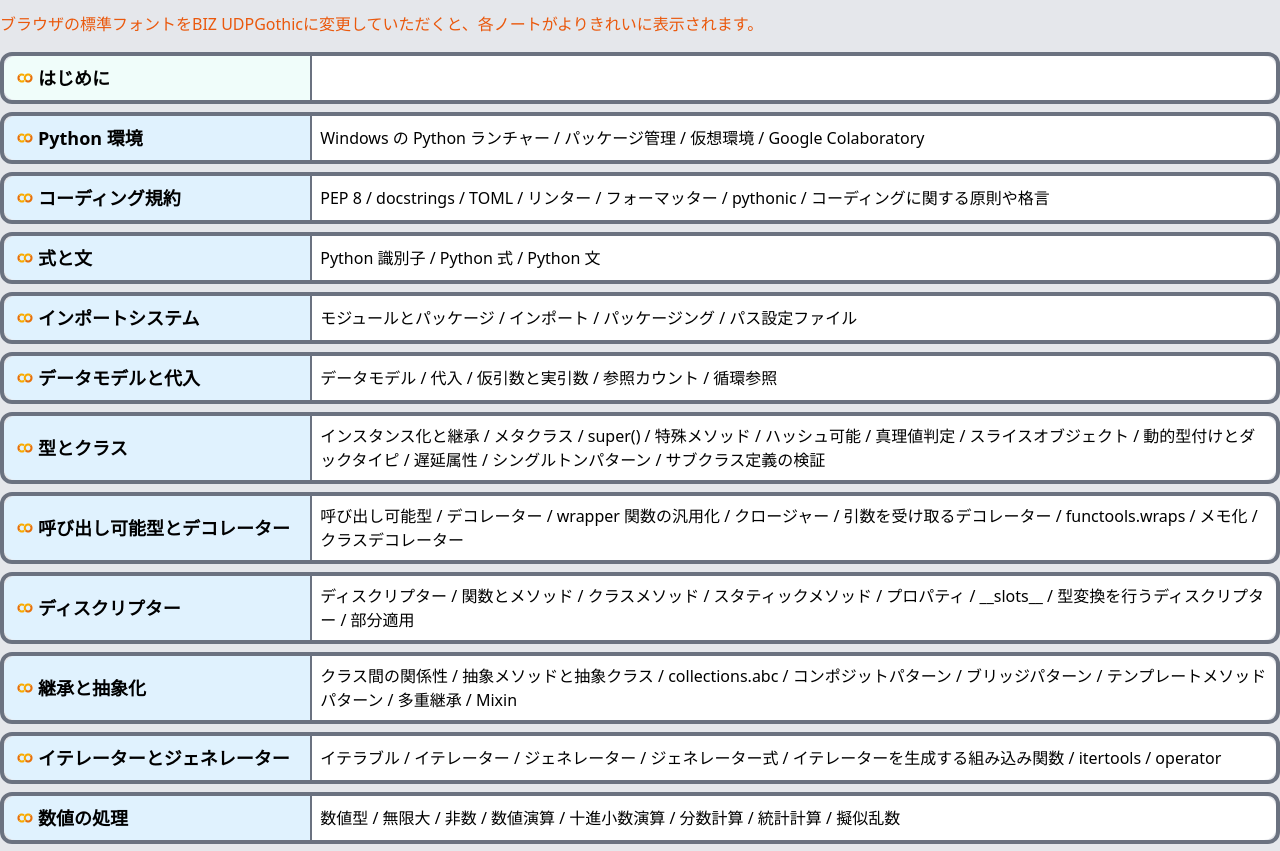
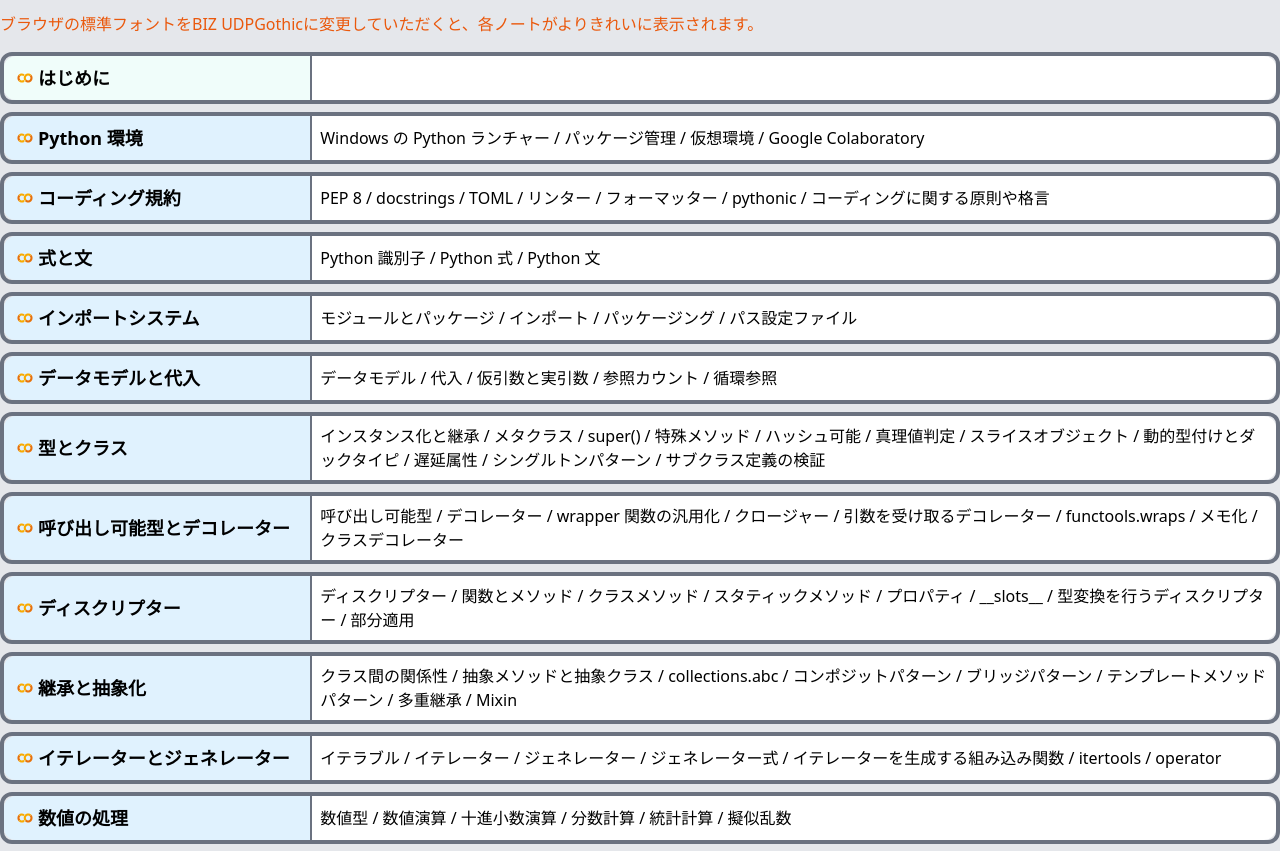
Before and after one commit to suwatoh/suwatoh.github.io, a website: page python-learning.html in a window 1280 px wide. Shown: the part 76-927 px from the top of the page. Drawn offline with nearby package versions, Linux system fonts and the light colour scheme.

Commit message:
ノートの更新

```diff
--- a/python-learning.html
+++ b/python-learning.html
@@ -392,7 +392,7 @@
           href="https://colab.research.google.com/drive/10Su2kRkgDrHfTZ7WQx7F9FI_zG8UJpE4?usp=sharing"></a>
       </div>
       <div class="_contents">
-        <p>数値型 / 無限大 / 非数 / 数値演算 / 十進小数演算 / 分数計算 / 統計計算 / 擬似乱数
+        <p>数値型 / 数値演算 / 十進小数演算 / 分数計算 / 統計計算 / 擬似乱数
         </p>
       </div>
     </div>
```
Also changed, not shown: src/python-learning.html (+1 -1 lines).
